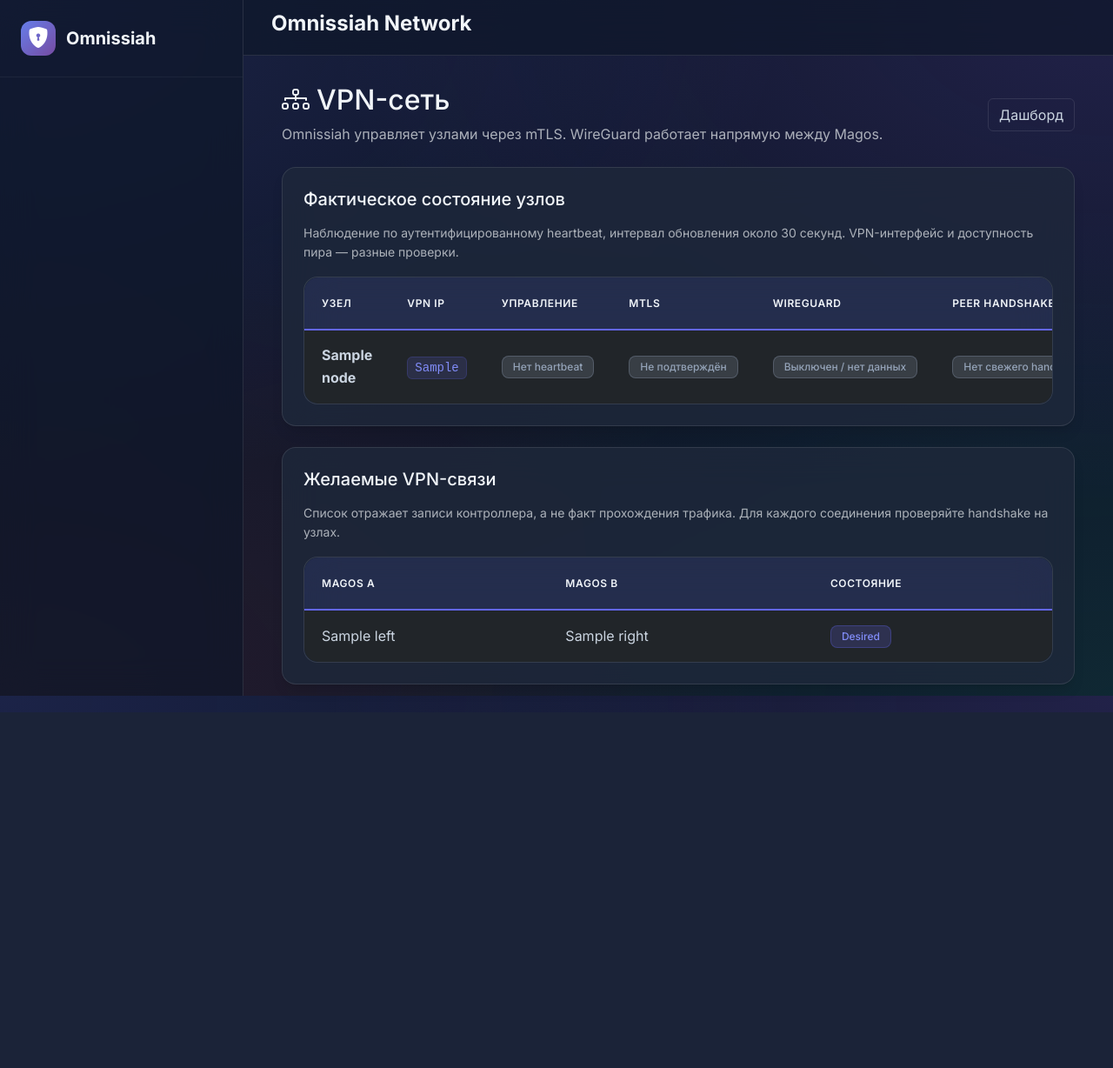
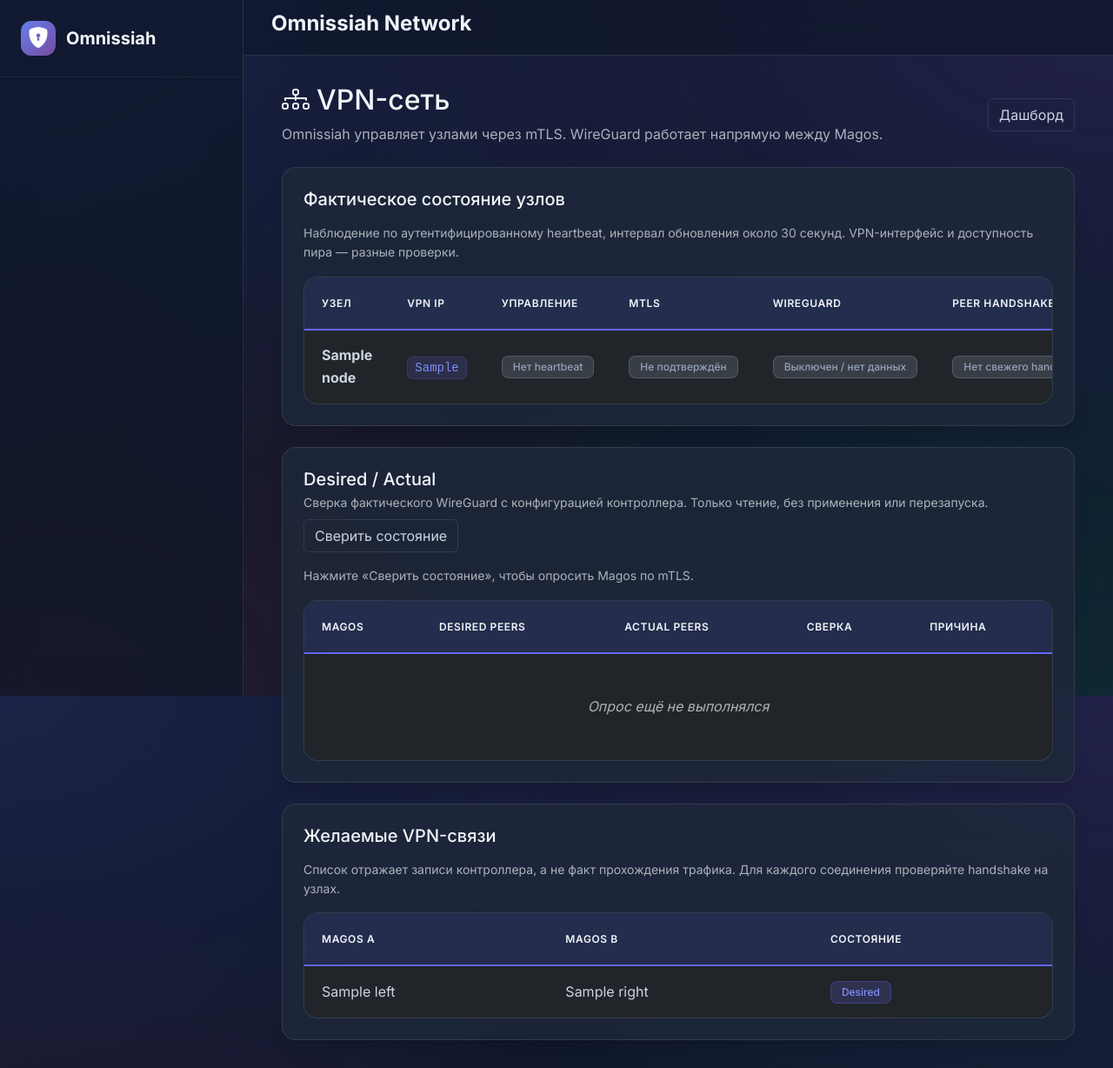
Before and after one commit to kmvkos/Omnissiah-Network, a Python web app: template templates/vpn_overview.html in a window 1280 px wide. Shown: the whole page at 87% size. Before the commit the page ends 819 px from the top, so only its background shows below. Run offline with Jinja, Linux system fonts and the light colour scheme; the template is opened without the code that fills it: most values are stand-ins (such as "Sample title", 1, 10 or a date in 2020).

Commit message:
Display on-demand read-only Desired/Actual per-Magos drift reconciliation

```diff
--- a/templates/vpn_overview.html
+++ b/templates/vpn_overview.html
@@ -1,5 +1,45 @@
 {% extends 'layout.html' %}
-{% block title %}VPN-сеть{% endblock %}
+{% block title %}VPN-сеть<script>
+async function checkVpnDrift() {
+  const btn = document.getElementById('vpnReconcileBtn');
+  const info = document.getElementById('vpnReconcileState');
+  const rows = document.getElementById('vpnReconcileRows');
+  btn.disabled = true;
+  info.textContent = 'Опрос фактического состояния Magos...';
+  try {
+    const response = await fetch('{{ url_for("reconcile_vpn_mesh") }}', {
+      credentials: 'same-origin', cache: 'no-store'
+    });
+    const payload = await response.json();
+    if (!response.ok) throw Error(payload.error || 'HTTP ' + response.status);
+    rows.replaceChildren();
+    for (const item of payload.results) {
+      const row = document.createElement('tr');
+      const label = item.state === 'in_sync' ? 'In sync'
+          : item.state === 'drift' ? 'Drift' : 'Unknown';
+      const reason = item.reason || (item.state === 'drift'
+          ? 'Отсутствует / отличается пир: ' + item.missing_peers + ' / ' + item.unexpected_peers + ' / ' + item.different_peers : '—');
+      const values = [item.node_name, item.desired_peers, item.observed_peers ?? '—', label, reason];
+      for (let i = 0; i < values.length; i++) {
+        const cell = document.createElement('td');
+        cell.textContent = String(values[i]);
+        if (i === 3) {
+          const color = item.state === 'in_sync' ? 'success' : item.state === 'drift' ? 'warning' : 'secondary';
+          cell.className = 'text-' + color;
+        }
+        row.appendChild(cell);
+      }
+      rows.appendChild(row);
+    }
+    info.textContent = 'Сверка выполнена. Никакие настройки узлов не менялись.';
+  } catch (err) {
+    info.textContent = 'Ошибка сверки: ' + err.message;
+  } finally {
+    btn.disabled = false;
+  }
+}
+</script>
+{% endblock %}
 {% block content %}
 <div class="container-fluid">
   <div class="d-flex justify-content-between align-items-center mb-4">
@@ -33,6 +73,22 @@
       </table>
     </div>
   </div>
+  <div class="premium-card p-4 mb-4">
+    <div class="d-flex justify-content-between align-items-center mb-3 flex-wrap gap-2">
+      <div>
+        <h5 class="mb-1">Desired / Actual</h5>
+        <p class="text-muted small mb-0">Сверка фактического WireGuard с конфигурацией контроллера. Только чтение, без применения или перезапуска.</p>
+      </div>
+      <button id="vpnReconcileBtn" type="button" class="btn btn-outline-modern" onclick="checkVpnDrift()">Сверить состояние</button>
+    </div>
+    <div id="vpnReconcileState" role="status" class="text-muted small mb-3">Нажмите «Сверить состояние», чтобы опросить Magos по mTLS.</div>
+    <div class="table-responsive">
+      <table class="table table-dark premium-table">
+        <thead><tr><th>Magos</th><th>Desired peers</th><th>Actual peers</th><th>Сверка</th><th>Причина</th></tr></thead>
+        <tbody id="vpnReconcileRows"><tr><td colspan="5" class="text-muted text-center">Опрос ещё не выполнялся</td></tr></tbody>
+      </table>
+    </div>
+  </div>
   <div class="premium-card p-4">
     <h5 class="mb-3">Желаемые VPN-связи</h5>
     <p class="text-muted small">Список отражает записи контроллера, а не факт прохождения трафика. Для каждого соединения проверяйте handshake на узлах.</p>
```
